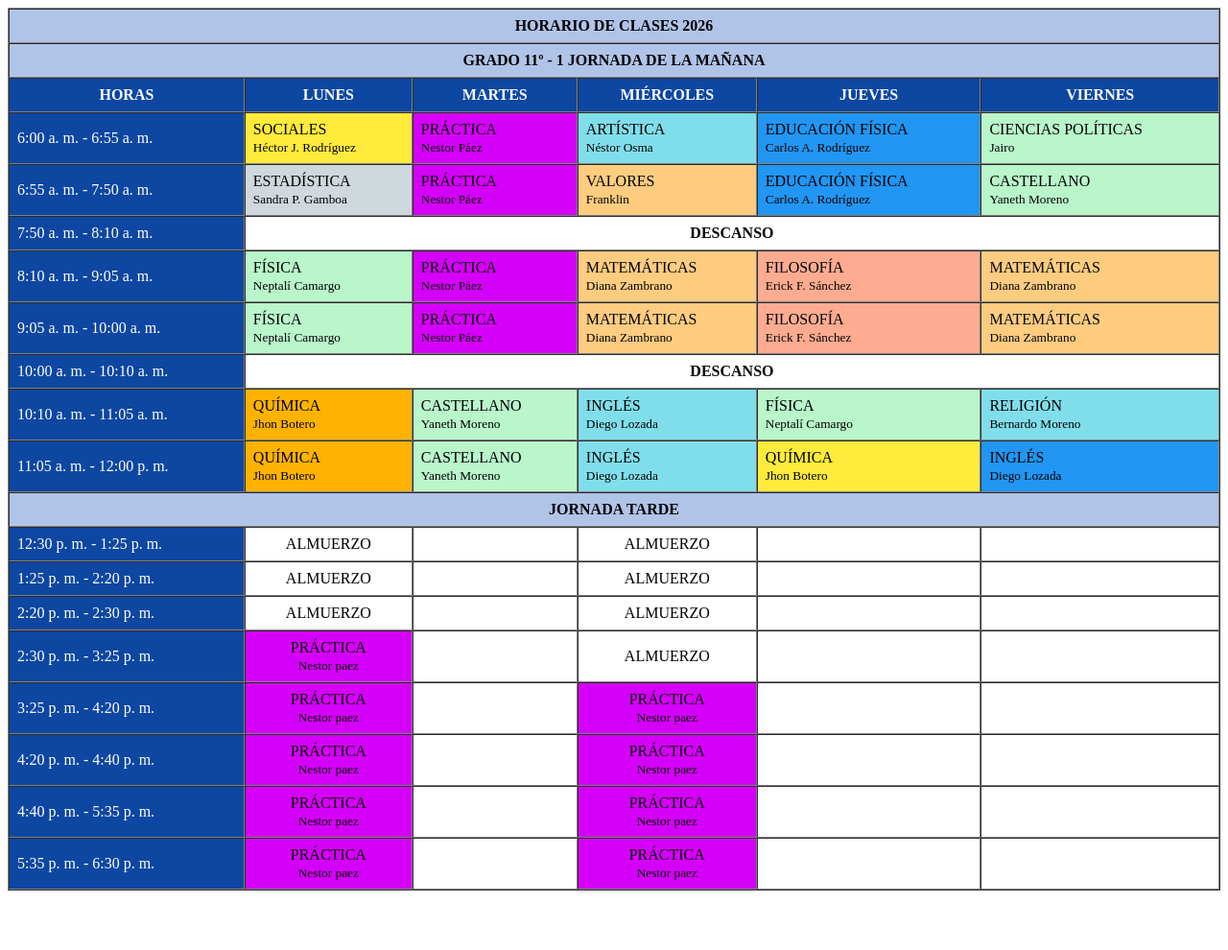
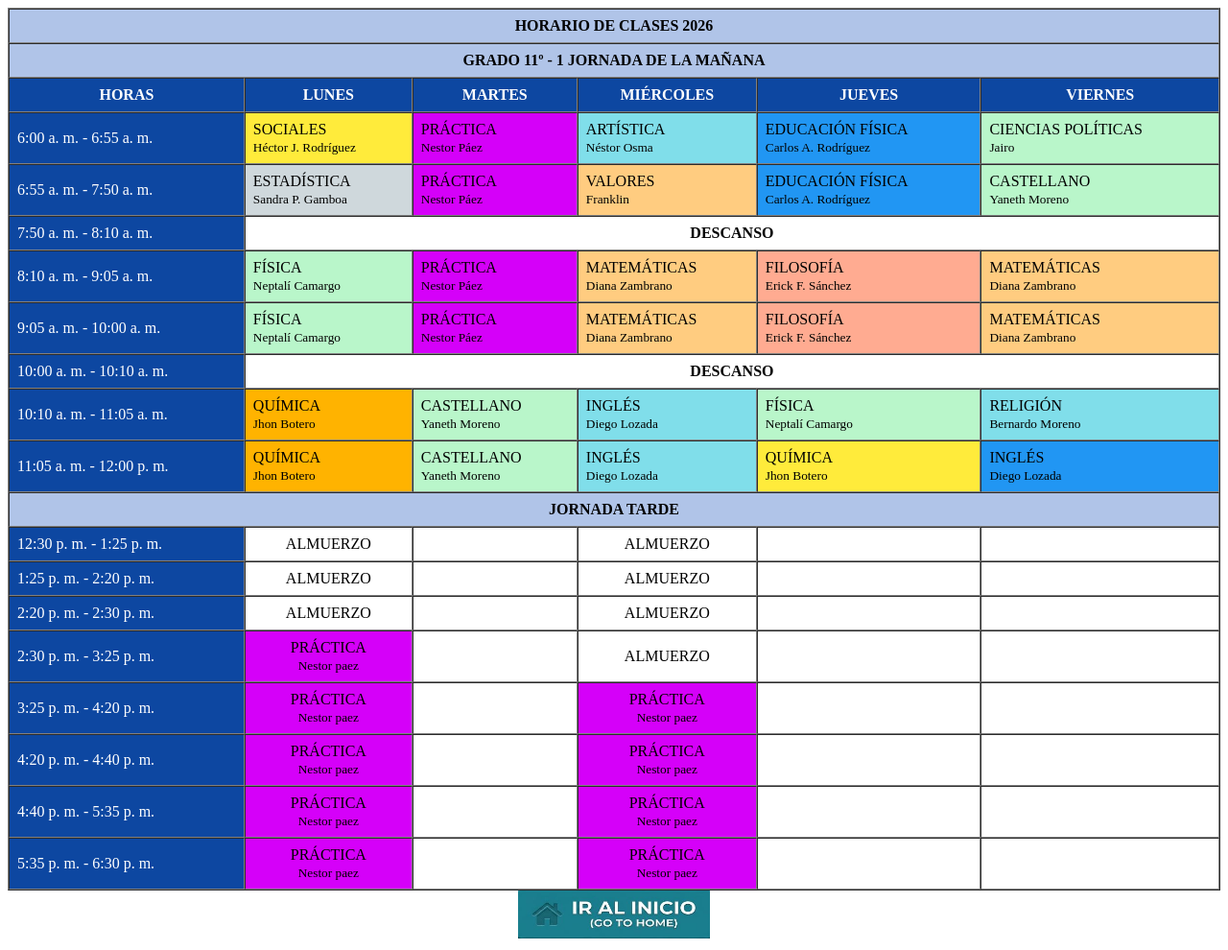
Before and after one commit to Termineitor320/mi_sitio_web, a plain HTML site: page horario.html in a window 1280 px wide. Shown: the whole page at 96% size. Before the commit the page ends 936 px from the top, so only its background shows below. Drawn offline with Linux system fonts and the light colour scheme.

Commit message:
go to home horario

```diff
--- a/horario.html
+++ b/horario.html
@@ -146,5 +146,10 @@
       <td>&nbsp;</td>
     </tr>
   </table>
+
+<center>
+    <a href="index.html"> <img src="img/inicio.jpg" alt="volver" width="200" height="50"></a>
+</center>
+
 </body>
 </html>
```
